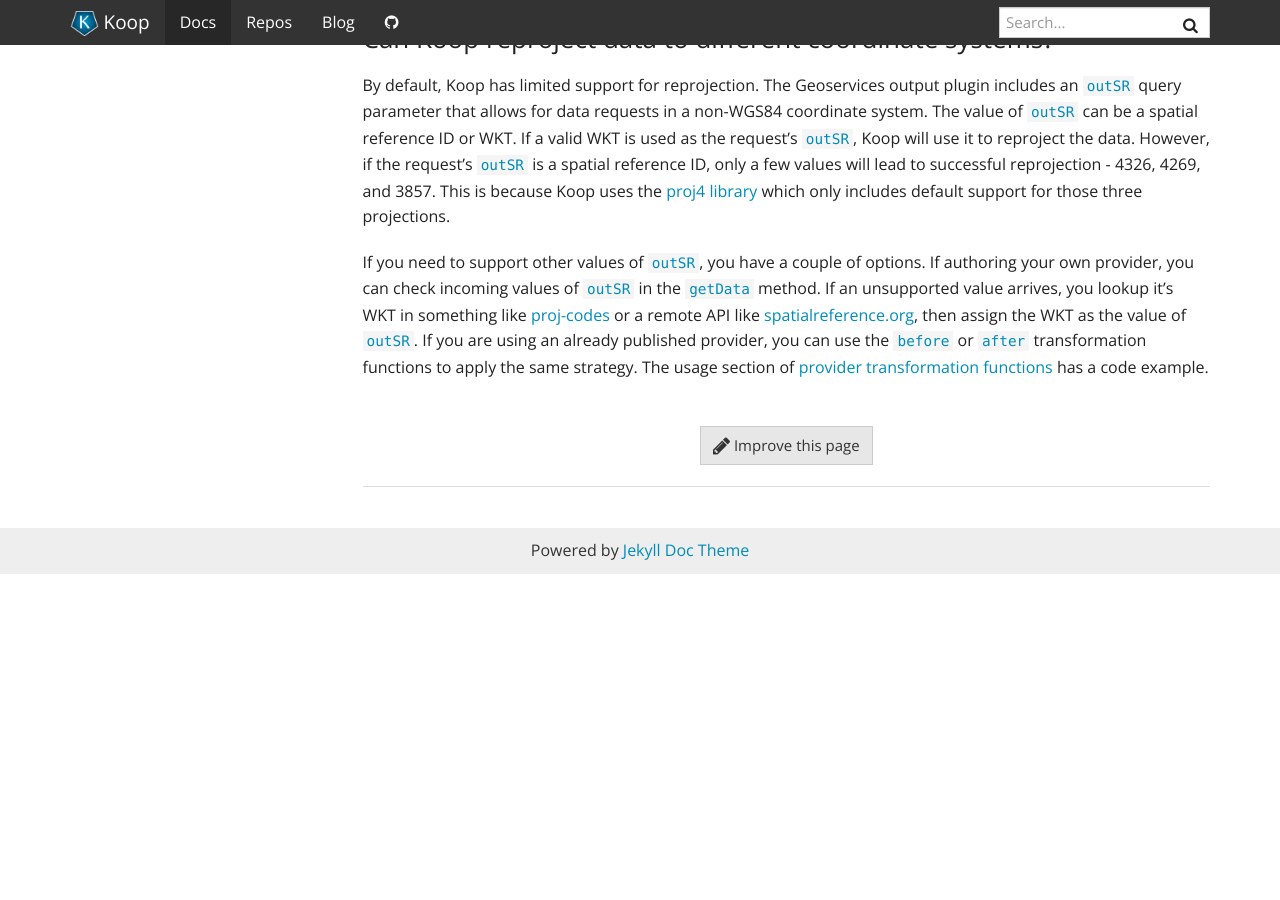
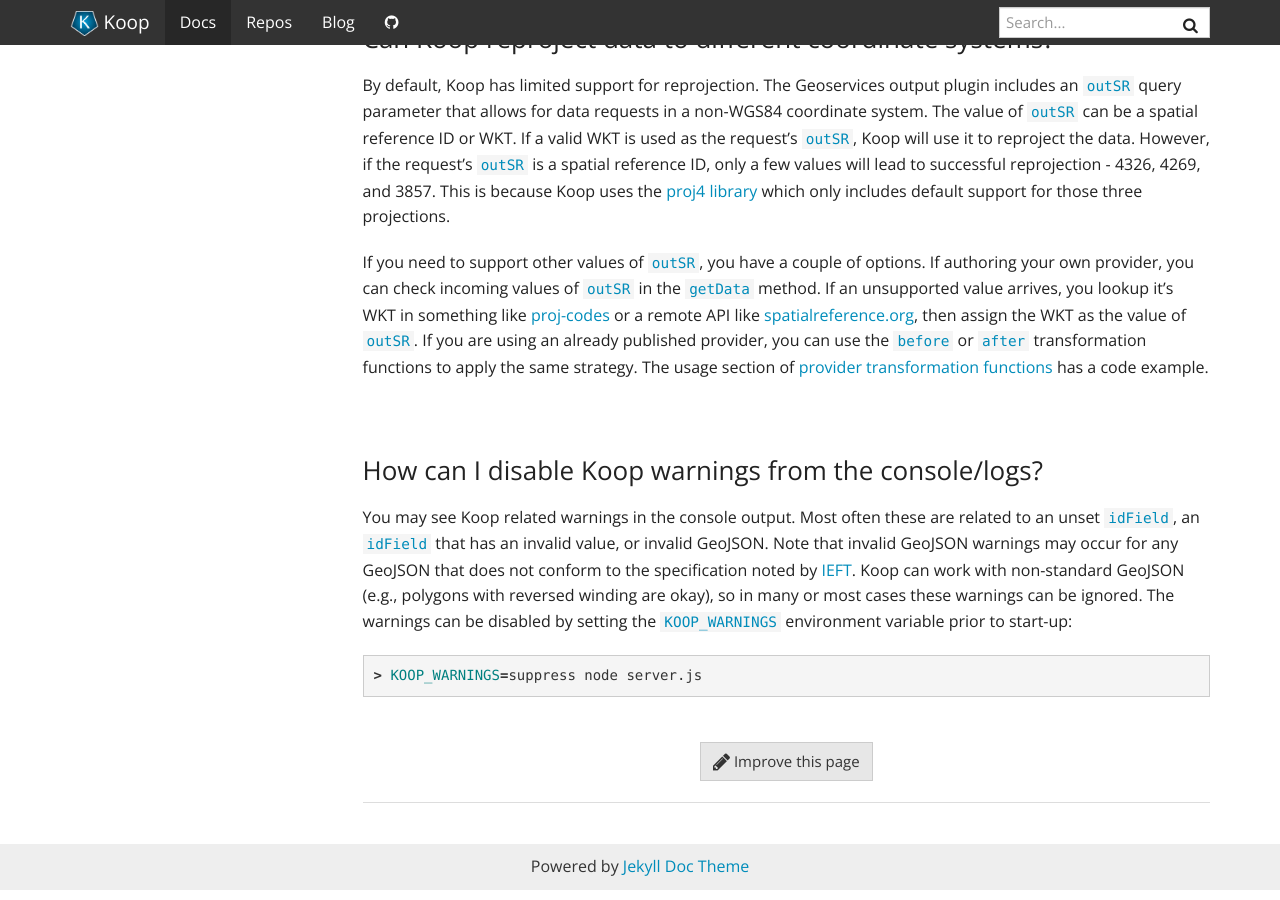
Before and after one commit to koopjs/koopjs.github.io, a Jekyll site: the page built from _docs/basics/faqs.md, in a window 1280 px wide and 900 px high, scrolled down 509 px. Built offline with Jekyll 4.4.1, drawn with Linux system fonts in a browser that asks for light colours; nearby versions of some CDN libraries; before the commit the page ends 1092 px from its top, so only the background shows below that.

Commit message:
Add FAQ. (#93)

````diff
--- a/_docs/basics/faqs.md
+++ b/_docs/basics/faqs.md
@@ -21,3 +21,11 @@ http://localhost:8080/github/rest/services/koopjs::geodata::trees/FeatureServer/
 By default, Koop has limited support for reprojection. The Geoservices output plugin includes an `outSR` query parameter that allows for data requests in a non-WGS84 coordinate system. The value of `outSR` can be a spatial reference ID or WKT. If a valid WKT is used as the request's `outSR`, Koop will use it to reproject the data. However, if the request's `outSR` is a spatial reference ID, only a few values will lead to successful reprojection - 4326, 4269, and 3857. This is because Koop uses the [proj4 library](https://github.com/proj4js/proj4js) which only includes default support for those three projections.
 
 If you need to support other values of `outSR`, you have a couple of options.  If authoring your own provider, you can check incoming values of `outSR` in the `getData` method. If an unsupported value arrives, you lookup it's WKT in something like [proj-codes](https://www.npmjs.com/package/@esri/proj-codes) or a remote API like [spatialreference.org](https://spatialreference.org), then assign the WKT as the value of `outSR`.  If you are using an already published provider, you can use the `before` or `after` transformation functions to apply the same strategy. The usage section of [provider transformation functions](../usage/provider#figure-5) has a code example.
+
+<br>
+### How can I disable Koop warnings from the console/logs?
+You may see Koop related warnings in the console output.  Most often these are related to an unset `idField`, an `idField` that has an invalid value, or invalid GeoJSON.  Note that invalid GeoJSON warnings may occur for any GeoJSON that does not conform to the specification noted by [IEFT](https://tools.ietf.org/html/rfc7946).  Koop can work with non-standard GeoJSON (e.g., polygons with reversed winding are okay), so in many or most cases these warnings can be ignored.  The warnings can be disabled by setting the `KOOP_WARNINGS` environment variable prior to start-up:
+
+```bash
+> KOOP_WARNINGS=suppress node server.js
+```
````
